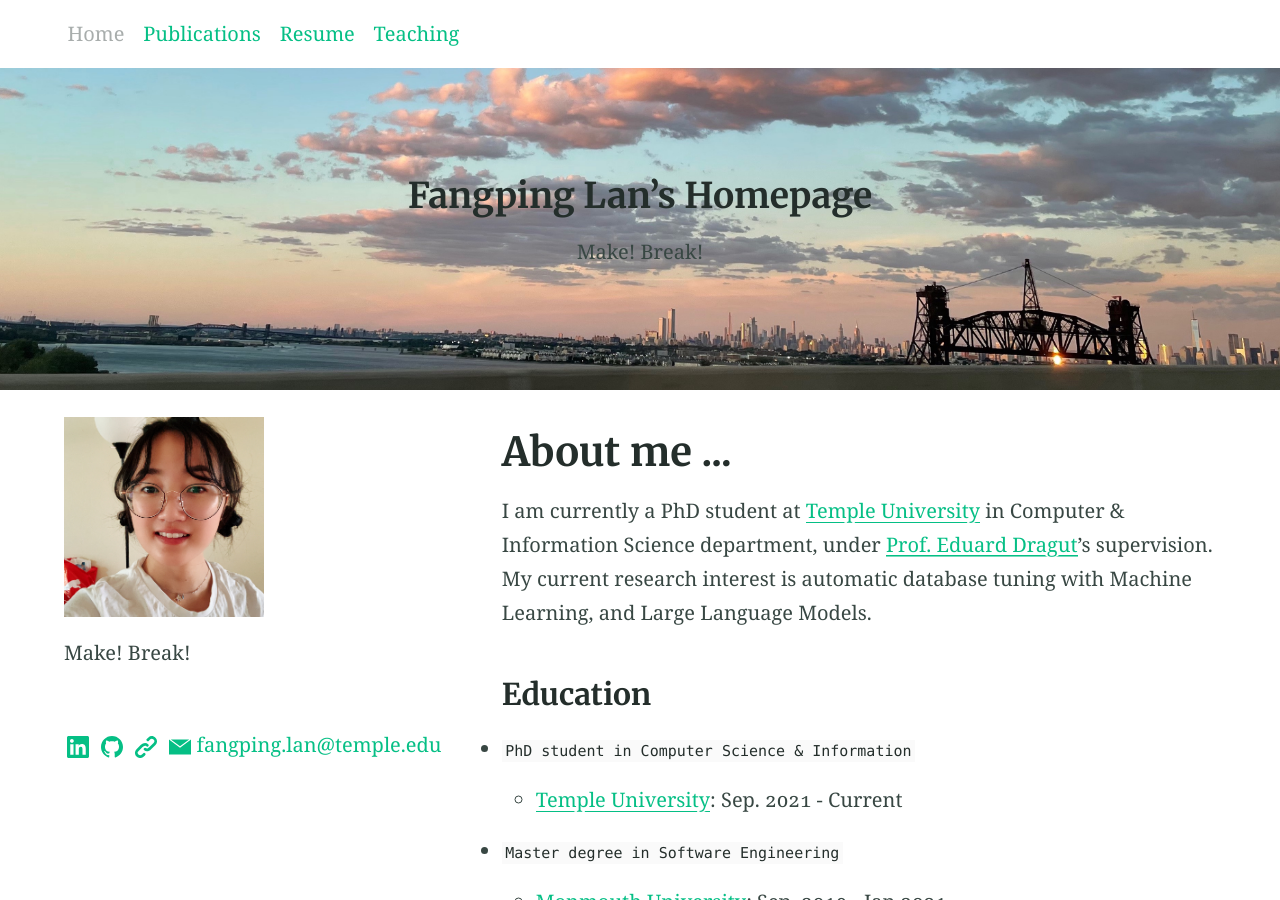
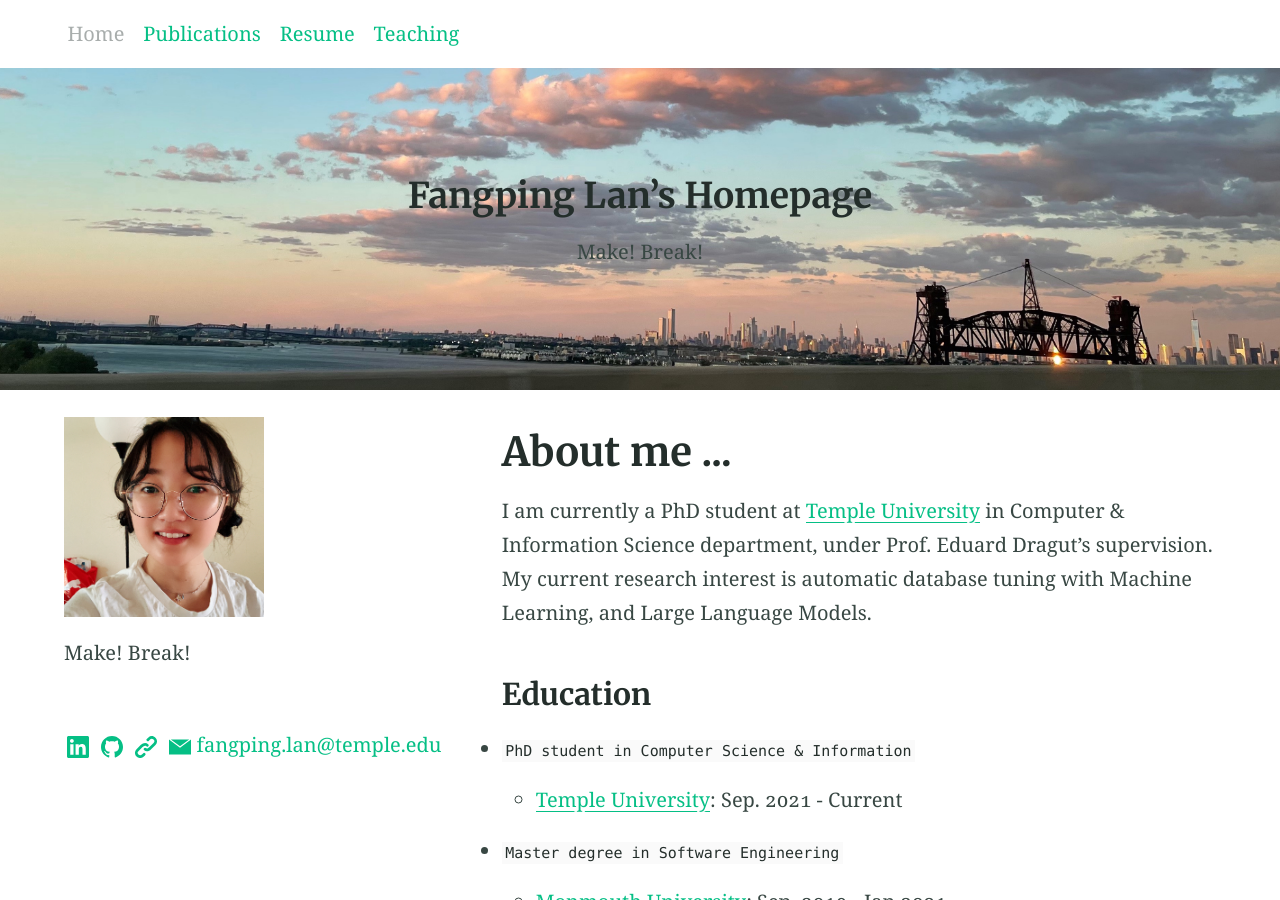
Before and after one commit to lanfangping/lanfangping.github.io, a Jekyll site: the page built from index.md, in a window 1280 px wide and 900 px high. Built offline with Jekyll 4.4.1, drawn with Linux system fonts in a browser that asks for light colours; part of the change alters nothing that is shown.

```diff
--- a/index.md
+++ b/index.md
@@ -8,7 +8,7 @@ excerpt: "I am currently a PhD student at Temple University in Computer & Inform
 aside: True
 ---
 
-I am currently a PhD student at [Temple University](https://www.temple.edu/) in Computer & Information Science department, under [Prof. Eduard Dragut](https://cis.temple.edu/~edragut/)'s supervision. My current research interest is automatic database tuning with Machine Learning, and Large Language Models.
+I am currently a PhD student at [Temple University](https://www.temple.edu/) in Computer & Information Science department, under Prof. Eduard Dragut's supervision. My current research interest is automatic database tuning with Machine Learning, and Large Language Models.
 
 <!-- {% include button.html text="Fork it" icon="github" link="https://github.com/daviddarnes/alembic" color="#0366d6" %} {% include button.html text="Buy me a coffee ☕️" link="https://buymeacoffee.com/daviddarnes#support" color="#f68140" %} {% include button.html text="Tweet it" icon="twitter" link="https://twitter.com/intent/tweet/?url=https://alembic.darn.es&text=Alembic%20-%20A%20Jekyll%20boilerplate%20theme&via=DavidDarnes" color="#0d94e7" %} {% include button.html text="Install Alembic ⚗️" link="https://github.com/daviddarnes/alembic#installation" %} -->
 
```
